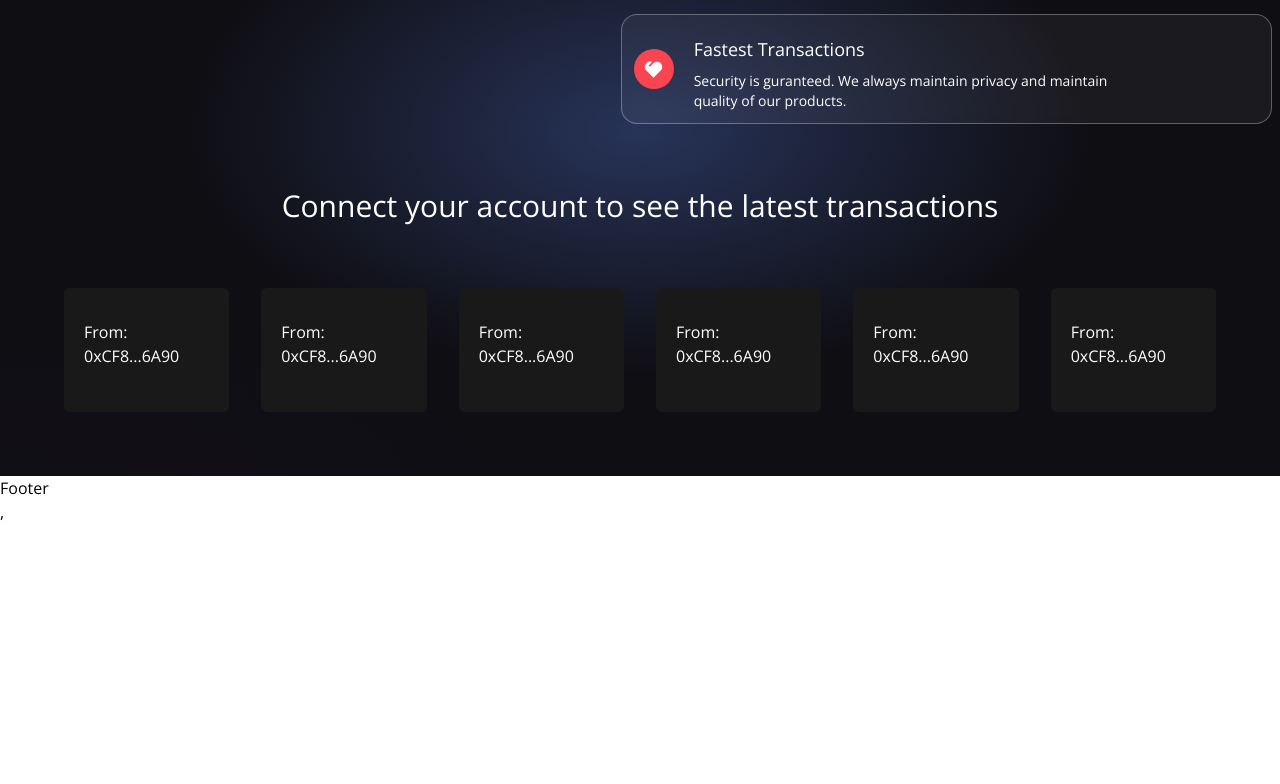
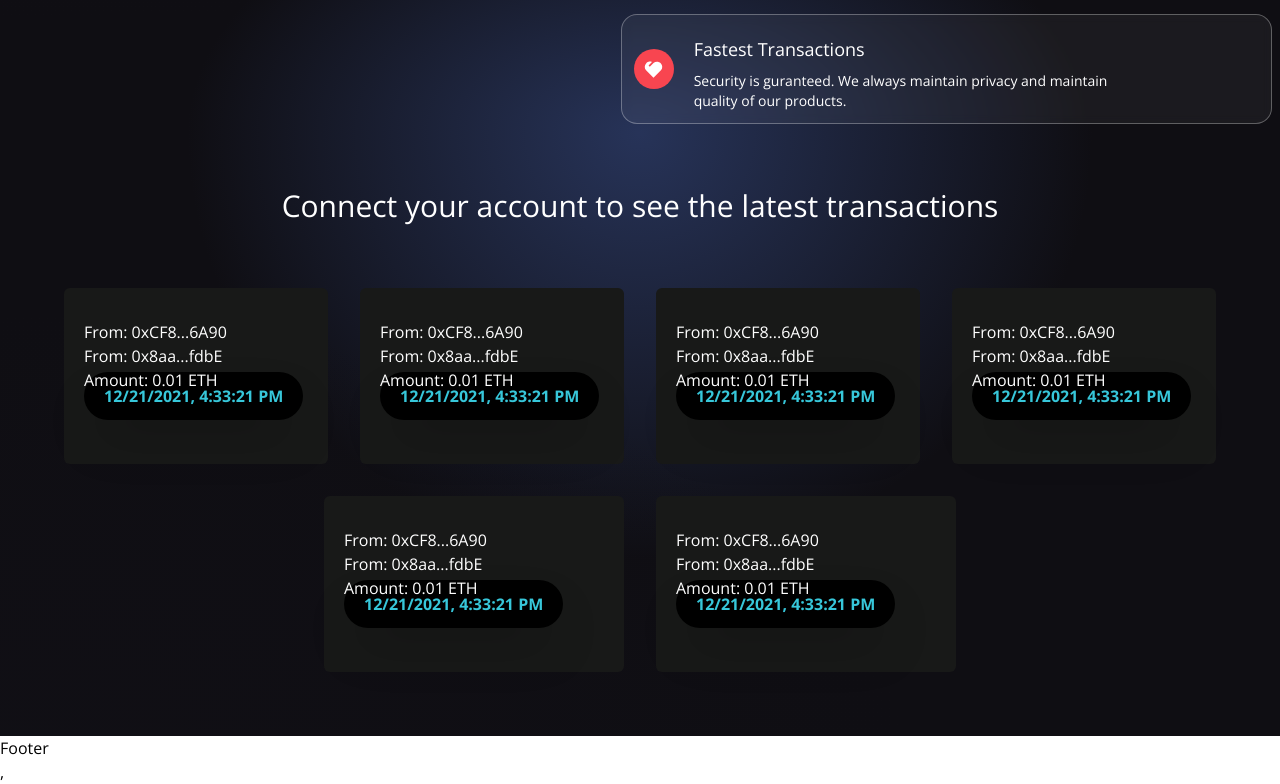
Before and after one commit to sanyam810/blockVault, a React (Vite) app in the folder client/: page / in a window 1280 px wide. Shown: the part 1000-1784 px from the top of the page. Before the commit the page ends 1524 px from the top, so only its background shows below. Built offline with nearby package versions, Linux system fonts and the light colour scheme.

Commit message:
Transaction metadata partially visible

```diff
--- a/client/src/components/Transactions.jsx
+++ b/client/src/components/Transactions.jsx
@@ -15,10 +15,25 @@
             flex-col p-3 rounded-md hover:shadow-2xl
         ">
             <div className="flex flex-col items-center w-full mt-3 ">
-                <div className="flex justify-start w-full mb-6 p-2">
+                <div className=" w-full mb-6 p-2">
                     <a href={`https://sepolia.etherscan.io/address/${addressFrom}`} target="_blank" rel="noopener noreferrer">
                         <p className="text-white text-base">From: {shortenAddress(addressFrom)}</p>
                     </a>
+                    <a href={`https://sepolia.etherscan.io/address/${addressTo}`} target="_blank" rel="noopener noreferrer">
+                        <p className="text-white text-base">From: {shortenAddress(addressTo)}</p>
+                    </a>
+                    <p className="text-white text-base">Amount: {amount} ETH</p>
+                    {message && (
+                        <>
+                            <br />
+                            <p className="text-white text-base">Message: {message}</p>
+                        </>
+                    )}
+
+
+                    <div className="bg-black p-3 px-5 w-max rounded-3xl -mt-5 shadow-2xl">
+                        <p className="text-[#37c7da] font-bold">{timestamp}</p>
+                    </div>
                 </div>
             </div>
         </div>
```
